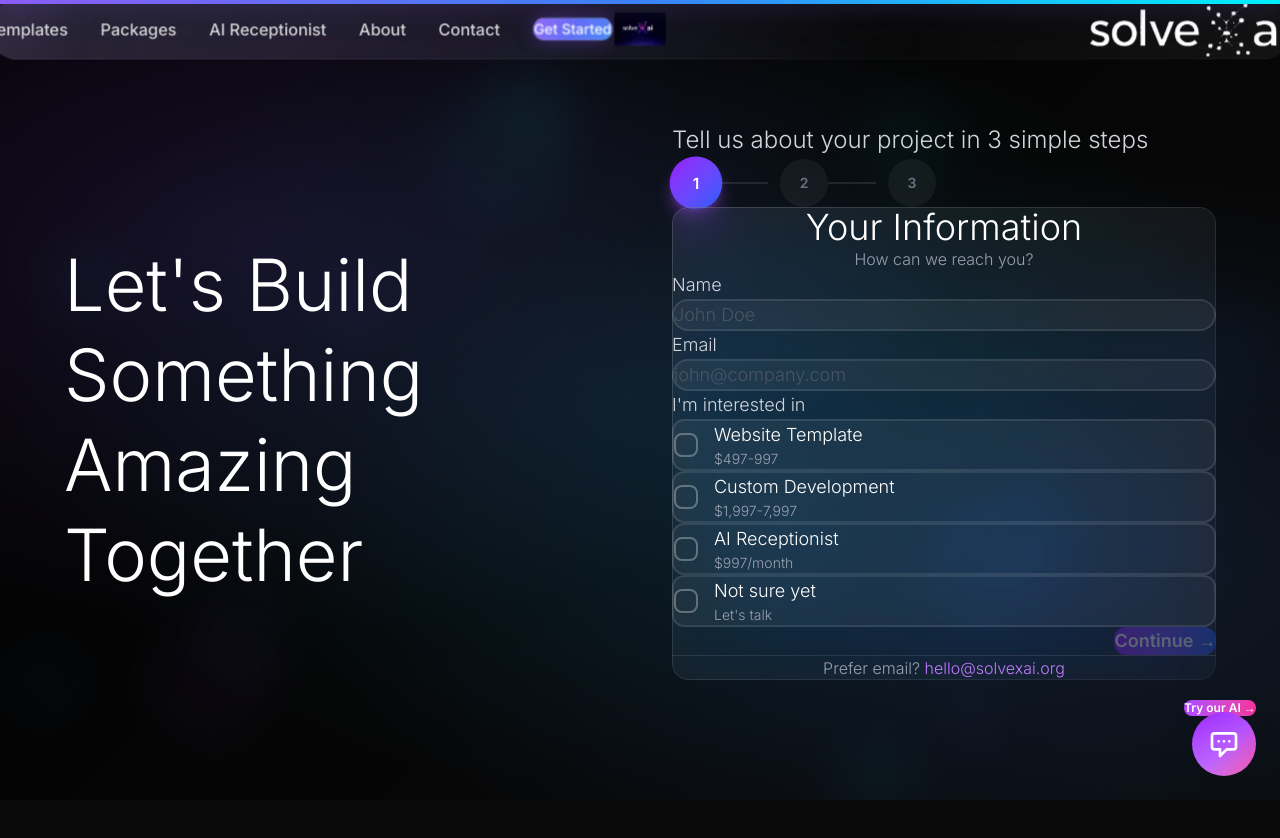
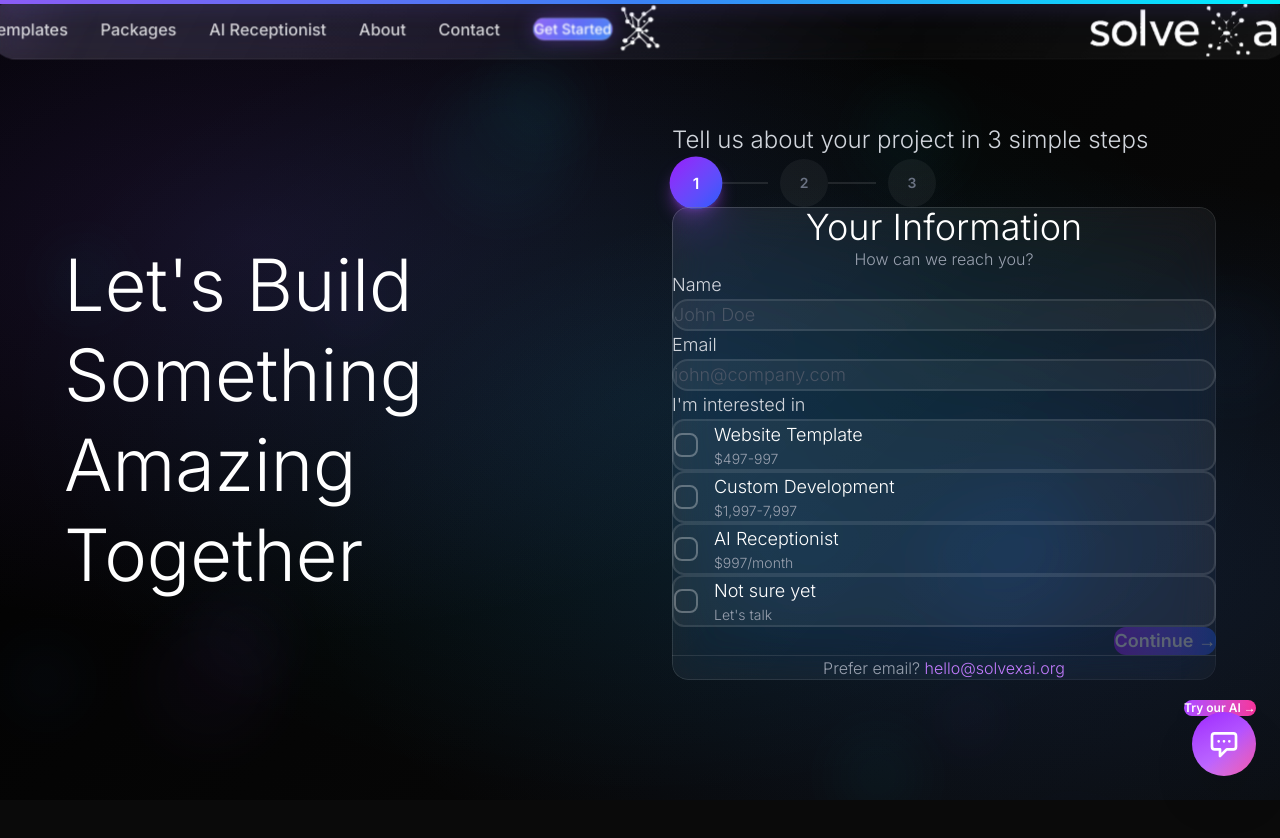
Before and after one commit to IsaacWebDev/solvexai-website, a Next.js app: page /contact in a window 1280 px wide. Shown: the top 838 px of the page. Built offline with nearby package versions, Linux system fonts and the light colour scheme.

Commit message:
Navigation: swap center logo to white molecular design with transparent background

```diff
--- a/components/Navigation.tsx
+++ b/components/Navigation.tsx
@@ -44,7 +44,7 @@ export function Navigation() {
             <div className="absolute left-1/2 transform -translate-x-1/2">
               <Link href="/" className="flex items-center group">
                 <Image
-                  src="/logo-white-ai.png"
+                  src="/logo-molecular-white.png"
                   alt="SolveXAI"
                   width={50}
                   height={50}
```
Also changed, not shown: public/logo-molecular-white.png (added).
